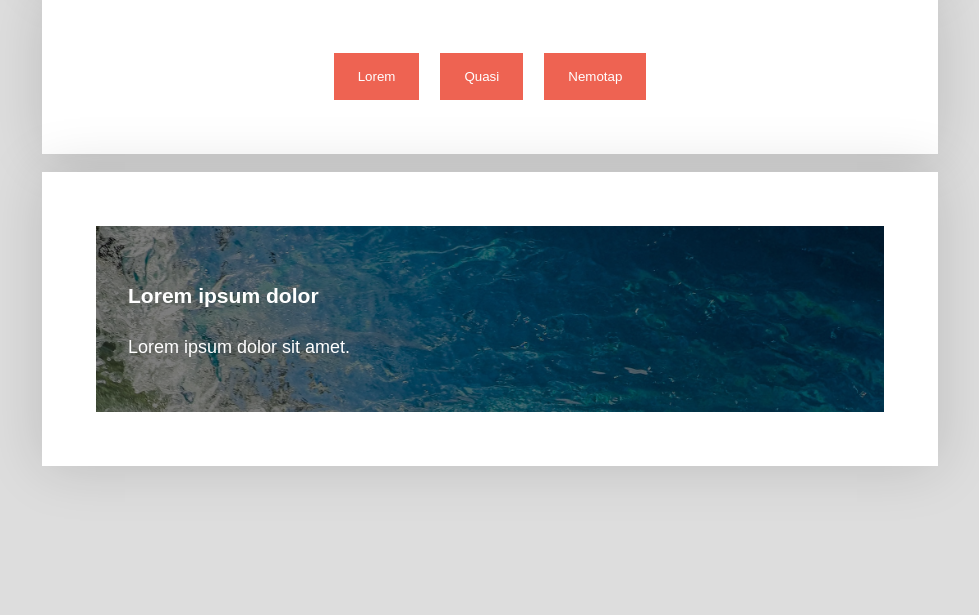
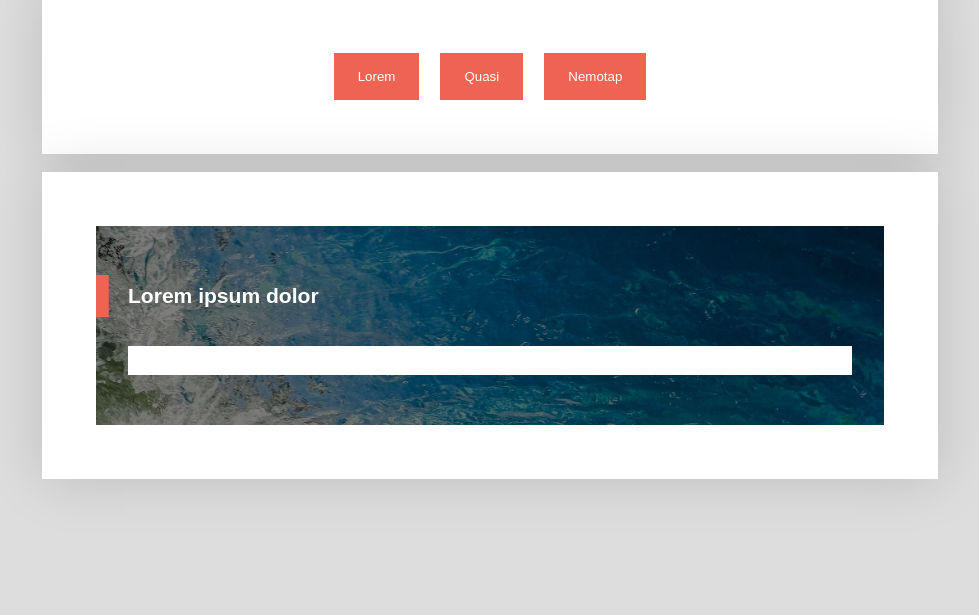
Before and after one commit to bobfdev/html-css-hover-effects-examples, a PHP site: page / in a window 1280 px wide. Shown: the part 265-880 px from the top of the page, without its empty margins (150-1129 px from the left). Before the commit the page ends 741 px from the top, so only its background shows below. Run offline with PHP 8.4, Linux system fonts and the light colour scheme.

Commit message:
updated files

```diff
--- a/index.html
+++ b/index.html
@@ -23,8 +23,8 @@
 
       <div style="margin-bottom: 100vh;" class="content content--card">
         <div class="card">
-          <h3 class="card__title">Lorem ipsum dolor</h3>
-          <p class="card__body">Lorem ipsum dolor sit amet.</p>
+          <h3 class="card-title">Lorem ipsum dolor</h3>
+          <p class="card-body">Lorem ipsum dolor sit amet.</p>
         </div>
       </div>
 </body>
--- a/styles.css
+++ b/styles.css
@@ -103,12 +103,41 @@
     margin-bottom: 1rem;
 }
 
+.card-title::after {
+    content: '';
+    position: absolute;
+    top: -0.25rem;
+    left: -2rem;
+    bottom: -0.25rem;
+    width: calc(100% + 4rem);
+    background: #ee6352;
+    z-index: -1;
+    transform: scaleX(0.05);
+    transform-origin: left;
+    transition: transform 250ms ease-in;
+}
+
+.card:hover .card-title::after {
+    transform: scaleX(1);
+}
+
 .card-body {
     position: relative;
     z-index: 1;
-    color: transparent;
+    /* color: transparent;
     margin: 0;
-    transition: color 150ms 350ms;
+    transition: color 150ms 350ms; */
+}
+
+.card-body::after {
+    content: '';
+    position: absolute;
+    top: 0;
+    bottom: 0;
+    left: 0;
+    right: 0;
+    background: #fff;
+    z-index: -1;
 }
 
 body {
```
